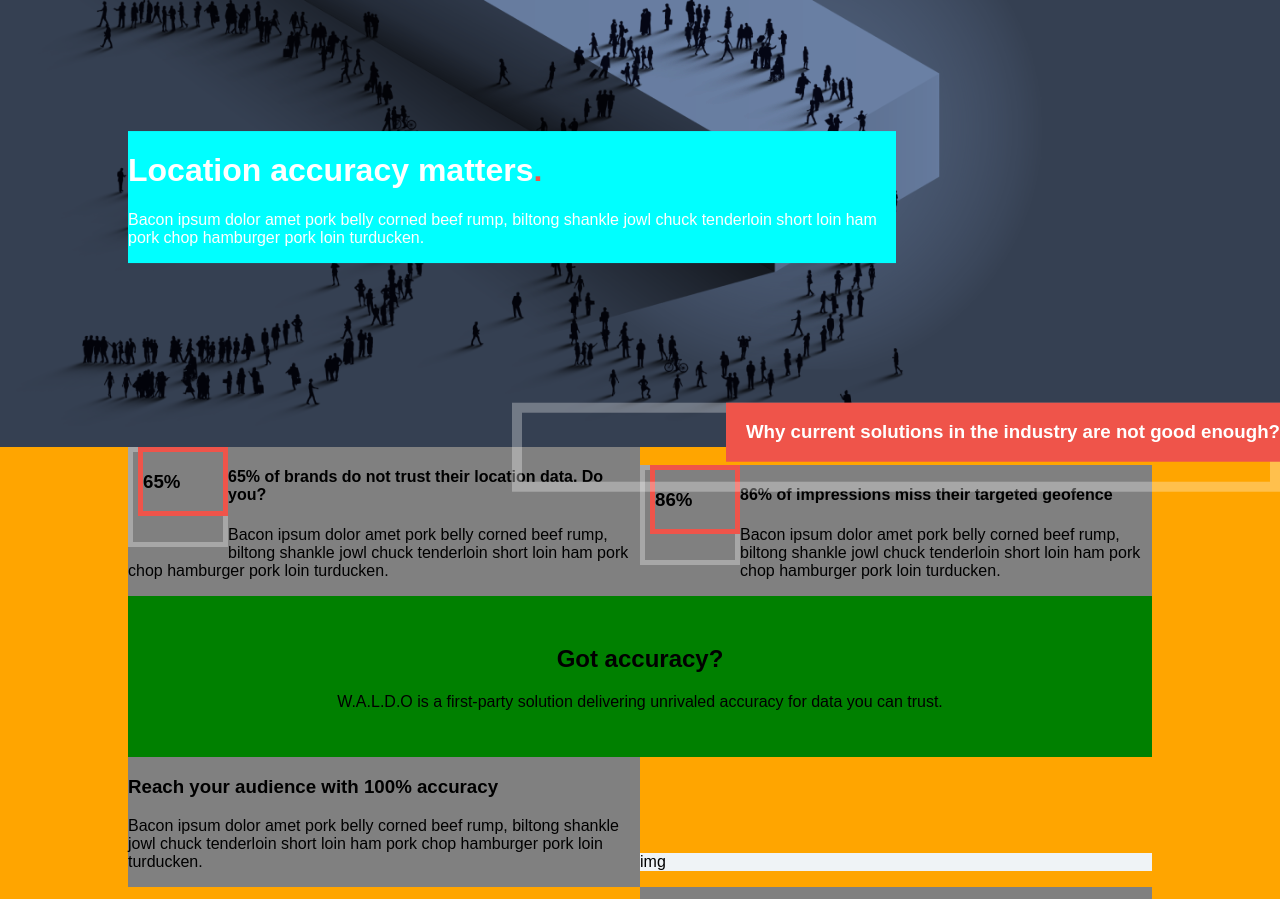
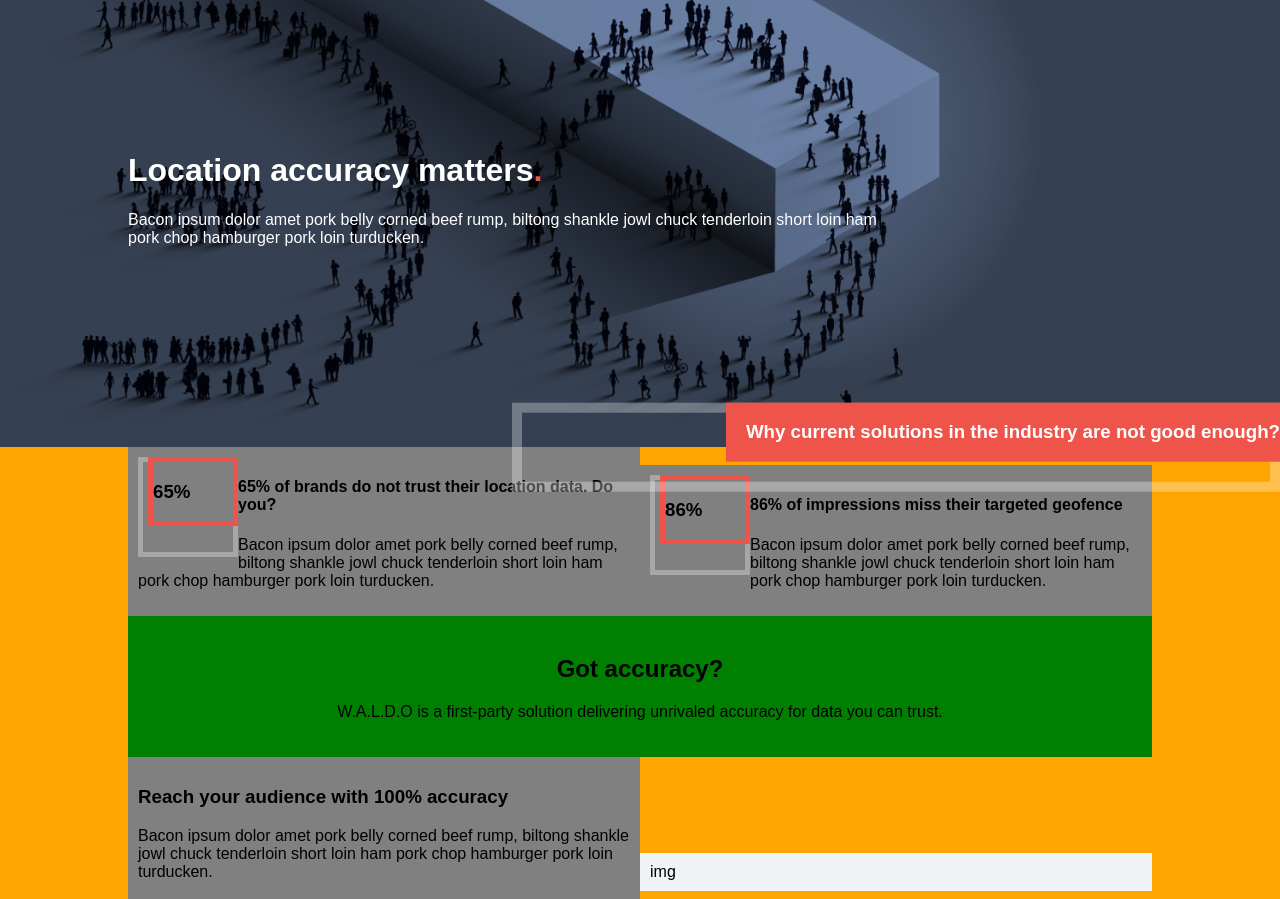
Before and after one commit to lkatkus/3WA-W2-2, a plain HTML site: page index.html in a window 1280 px wide. Shown: the part 53-952 px from the top of the page. Drawn offline with Linux system fonts and the light colour scheme.

Commit message:
Updated paddings

```diff
--- a/css/style.css
+++ b/css/style.css
@@ -63,12 +63,11 @@ ul li{
 .width-full{
     width: 100%;
     background-color: green;
-    padding: 30px;
+    padding: 20px;
 }
 
 .width-80{
     width: 60%;
-    background-color: cyan;
 }
 
 .width-half{
@@ -78,6 +77,7 @@ ul li{
     box-sizing: border-box;
     margin: 0;
     background: grey;
+    padding: 10px;
 }
 
 .square{
```
